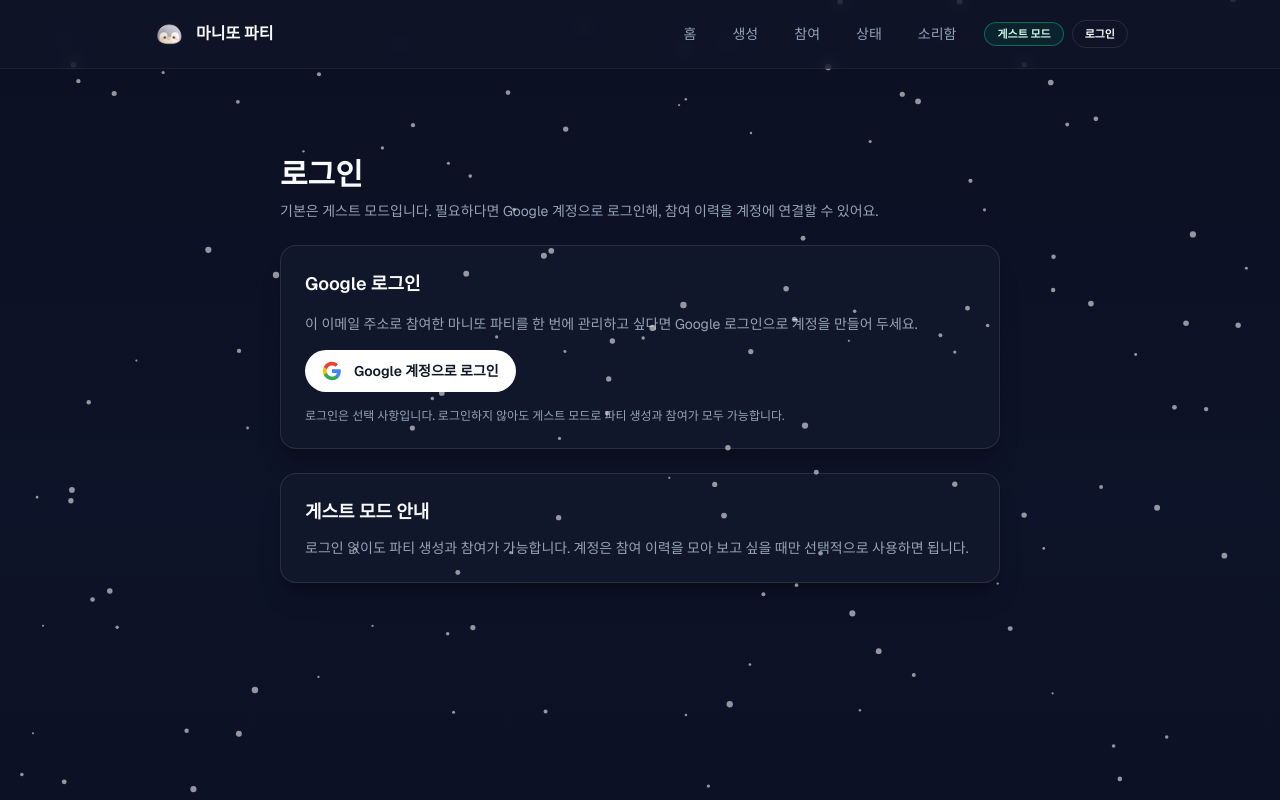
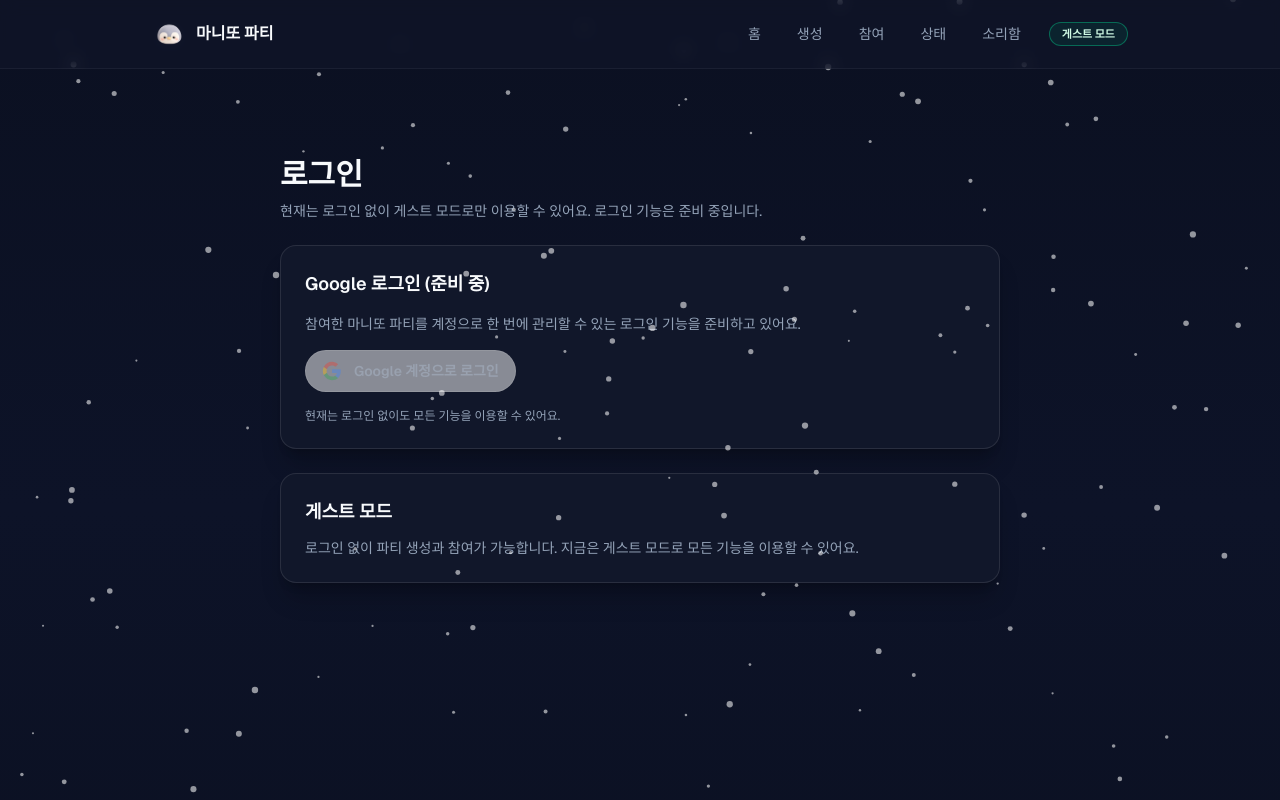
Before and after one commit to HI-JIN2/manitto-frontend, a Next.js app: page /auth in a window 1280 px wide. Shown: the top 800 px of the page. Built offline with nearby package versions, Linux system fonts and the light colour scheme.

Commit message:
chore: 로그인 없애기

```diff
--- a/src/app/auth/page.tsx
+++ b/src/app/auth/page.tsx
@@ -1,58 +1,45 @@
 "use client";
 
 import { useState, useEffect, Suspense } from "react";
-import { useRouter, useSearchParams } from "next/navigation";
-import { apiFetch } from "@/lib/api";
-import { setToken } from "@/lib/auth";
+import { useSearchParams } from "next/navigation";
 import { ErrorDialog } from "@/components/ErrorDialog";
 
 function AuthContent() {
   const [dialogMessage, setDialogMessage] = useState<string | null>(null);
-  const router = useRouter();
   const searchParams = useSearchParams();
 
-  // URL 파라미터에서 에러 확인
+  // URL 파라미터에서 에러 확인 (향후 로그인 도입 대비)
   useEffect(() => {
     const error = searchParams.get("error");
     if (error) {
-      setDialogMessage(`로그인 오류: ${error}`);
+      setDialogMessage("로그인 기능은 현재 준비 중입니다.");
     }
   }, [searchParams]);
 
-  const handleGoogleLogin = () => {
-    // 프론트엔드 리다이렉트 URI
-    const frontendRedirectUri = typeof window !== "undefined"
-      ? `${window.location.origin}/auth/google/redirect`
-      : "";
-
-    // Next.js API Route를 통해 백엔드로 프록시 (Mixed Content 방지)
-    const proxyUrl = `/api/auth/google?redirect_uri=${encodeURIComponent(frontendRedirectUri)}`;
-
-    // Next.js API Route로 리다이렉트 (서버 사이드에서 백엔드로 프록시)
-    window.location.href = proxyUrl;
-  };
-
   return (
     <main className="mx-auto flex min-h-screen max-w-3xl flex-col gap-6 px-6 py-12">
+      {/* 헤더 */}
       <header className="space-y-2">
         <h1 className="text-3xl font-semibold">로그인</h1>
         <p className="text-sm text-muted">
-          기본은 게스트 모드입니다. 필요하다면 Google 계정으로 로그인해, 참여
-          이력을 계정에 연결할 수 있어요.
+          현재는 로그인 없이 게스트 모드로만 이용할 수 있어요.
+          로그인 기능은 준비 중입니다.
         </p>
       </header>
 
+      {/* Google 로그인 (준비 중) */}
       <section className="space-y-4 rounded-2xl border border-white/10 bg-surface px-6 py-6 shadow-xl shadow-black/20">
-        <h2 className="text-lg font-semibold">Google 로그인</h2>
+        <h2 className="text-lg font-semibold">Google 로그인 (준비 중)</h2>
         <p className="text-sm text-muted">
-          이 이메일 주소로 참여한 마니또 파티를 한 번에 관리하고 싶다면 Google
-          로그인으로 계정을 만들어 두세요.
+          참여한 마니또 파티를 계정으로 한 번에 관리할 수 있는
+          로그인 기능을 준비하고 있어요.
         </p>
+
         <button
-          onClick={handleGoogleLogin}
-          className="flex items-center justify-center gap-3 rounded-full border border-white/10 bg-white px-4 py-2.5 text-sm font-semibold text-gray-900 transition hover:bg-gray-100"
+          disabled
+          className="flex cursor-not-allowed items-center justify-center gap-3 rounded-full border border-white/10 bg-white/50 px-4 py-2.5 text-sm font-semibold text-gray-400"
         >
-          <svg className="h-5 w-5" viewBox="0 0 24 24">
+          <svg className="h-5 w-5 opacity-40" viewBox="0 0 24 24">
             <path
               fill="#4285F4"
               d="M22.56 12.25c0-.78-.07-1.53-.2-2.25H12v4.26h5.92c-.26 1.37-1.04 2.53-2.21 3.31v2.77h3.57c2.08-1.92 3.28-4.74 3.28-8.09z"
@@ -72,17 +59,18 @@ function AuthContent() {
           </svg>
           Google 계정으로 로그인
         </button>
+
         <p className="text-xs text-muted">
-          로그인은 선택 사항입니다. 로그인하지 않아도 게스트 모드로 파티 생성과 참여가
-          모두 가능합니다.
+          현재는 로그인 없이도 모든 기능을 이용할 수 있어요.
         </p>
       </section>
 
+      {/* 게스트 모드 안내 */}
       <section className="space-y-3 rounded-2xl border border-white/10 bg-surface px-6 py-6 shadow-xl shadow-black/20">
-        <h2 className="text-lg font-semibold">게스트 모드 안내</h2>
+        <h2 className="text-lg font-semibold">게스트 모드</h2>
         <p className="text-sm text-muted">
-          로그인 없이도 파티 생성과 참여가 가능합니다. 계정은 참여 이력을 모아 보고
-          싶을 때만 선택적으로 사용하면 됩니다.
+          로그인 없이 파티 생성과 참여가 가능합니다.
+          지금은 게스트 모드로 모든 기능을 이용할 수 있어요.
         </p>
       </section>
 
@@ -97,14 +85,16 @@ function AuthContent() {
 
 export default function AuthPage() {
   return (
-    <Suspense fallback={
-      <main className="mx-auto flex min-h-screen max-w-3xl flex-col gap-6 px-6 py-12">
-        <header className="space-y-2">
-          <h1 className="text-3xl font-semibold">로그인</h1>
-          <p className="text-sm text-muted">로딩 중...</p>
-        </header>
-      </main>
-    }>
+    <Suspense
+      fallback={
+        <main className="mx-auto flex min-h-screen max-w-3xl flex-col gap-6 px-6 py-12">
+          <header className="space-y-2">
+            <h1 className="text-3xl font-semibold">로그인</h1>
+            <p className="text-sm text-muted">불러오는 중...</p>
+          </header>
+        </main>
+      }
+    >
       <AuthContent />
     </Suspense>
   );
--- a/src/app/layout.tsx
+++ b/src/app/layout.tsx
@@ -87,12 +87,12 @@ export default function RootLayout({
                   <span className="hidden rounded-full border border-emerald-400/40 bg-emerald-500/10 px-3 py-1 font-semibold text-emerald-100 sm:inline">
                     게스트 모드
                   </span>
-                  <a
+                  {/* <a
                     href="/auth"
                     className="rounded-full border border-white/10 px-3 py-1.5 font-semibold text-foreground transition hover:border-accent hover:text-accent"
                   >
                     로그인
-                  </a>
+                  </a> */}
                 </div>
               </div>
             </div>
```
